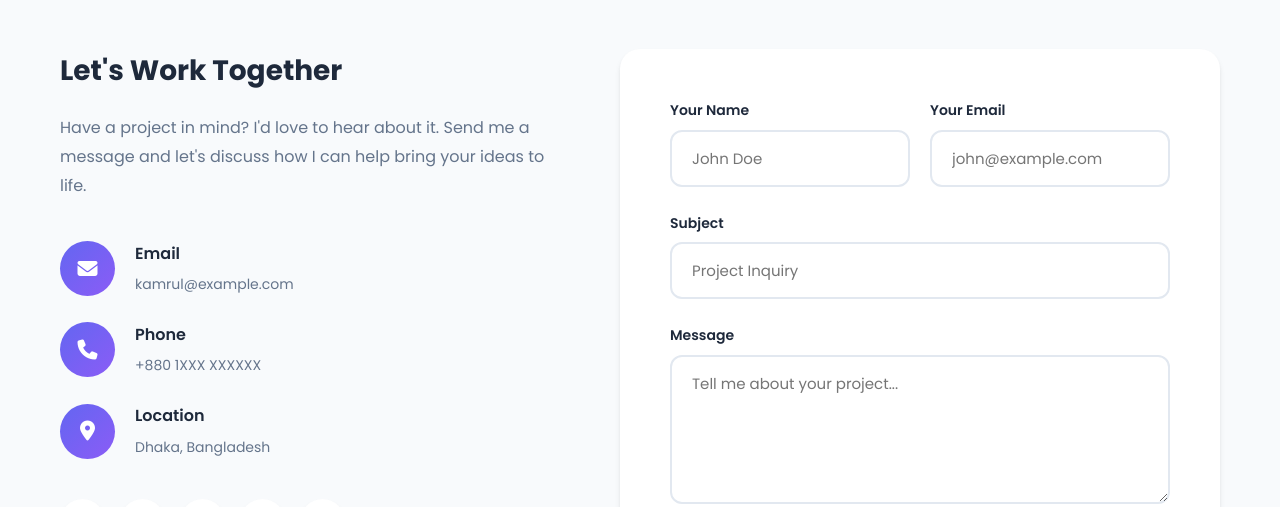
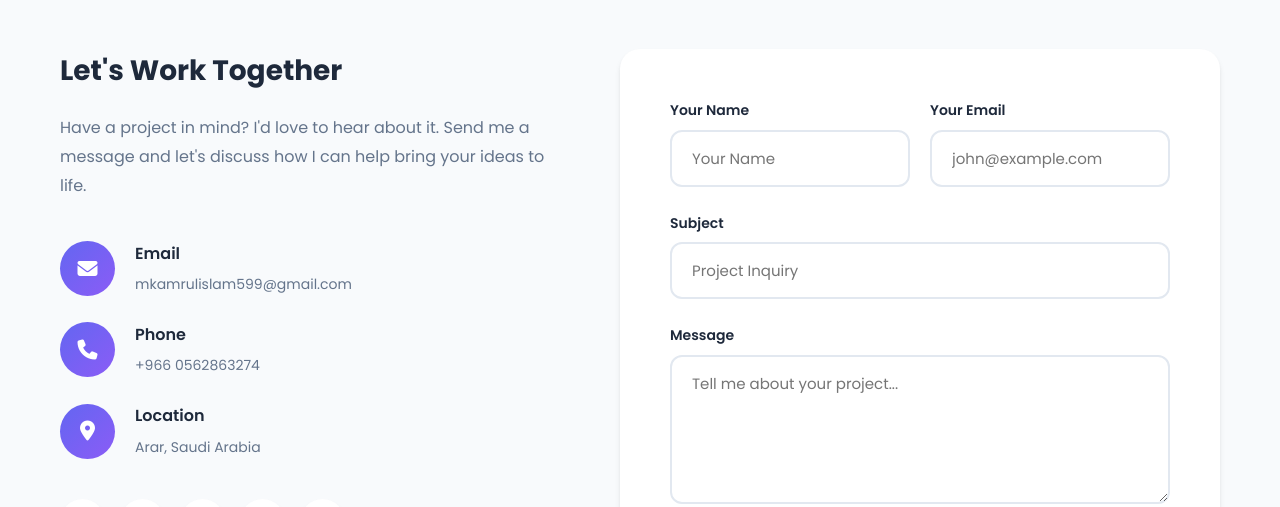
Before and after one commit to GDKAMRUL1/kamrul-mollah-protfolio, a plain HTML site: page index.html in a window 1280 px wide. Shown: the part 6220-6727 px from the top of the page. Drawn offline with Linux system fonts and the light colour scheme.

Commit message:
Update contact information and form placeholders

```diff
--- a/index.html
+++ b/index.html
@@ -542,7 +542,7 @@
                             </div>
                             <div class="contact-text">
                                 <h4>Email</h4>
-                                <span>kamrul@example.com</span>
+                                <span>mkamrulislam599@gmail.com</span>
                             </div>
                         </div>
                         <div class="contact-item">
@@ -551,7 +551,7 @@
                             </div>
                             <div class="contact-text">
                                 <h4>Phone</h4>
-                                <span>+880 1XXX XXXXXX</span>
+                                <span>+966 0562863274</span>
                             </div>
                         </div>
                         <div class="contact-item">
@@ -560,7 +560,7 @@
                             </div>
                             <div class="contact-text">
                                 <h4>Location</h4>
-                                <span>Dhaka, Bangladesh</span>
+                                <span>Arar, Saudi Arabia </span>
                             </div>
                         </div>
                     </div>
@@ -577,7 +577,7 @@
                         <div class="form-row">
                             <div class="form-group">
                                 <label for="name">Your Name</label>
-                                <input type="text" id="name" name="name" placeholder="John Doe" required>
+                                <input type="text" id="name" name="name" placeholder="Your Name" required>
                             </div>
                             <div class="form-group">
                                 <label for="email">Your Email</label>
```
